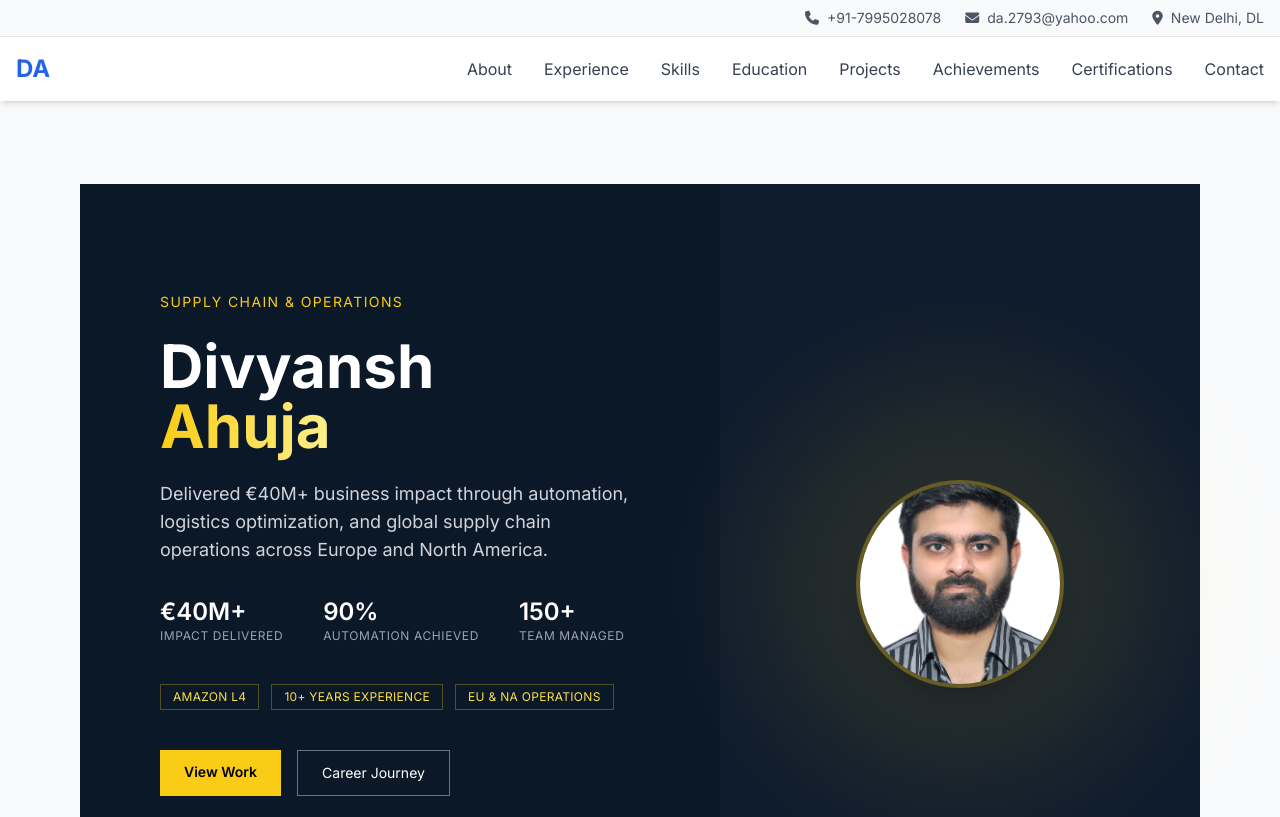
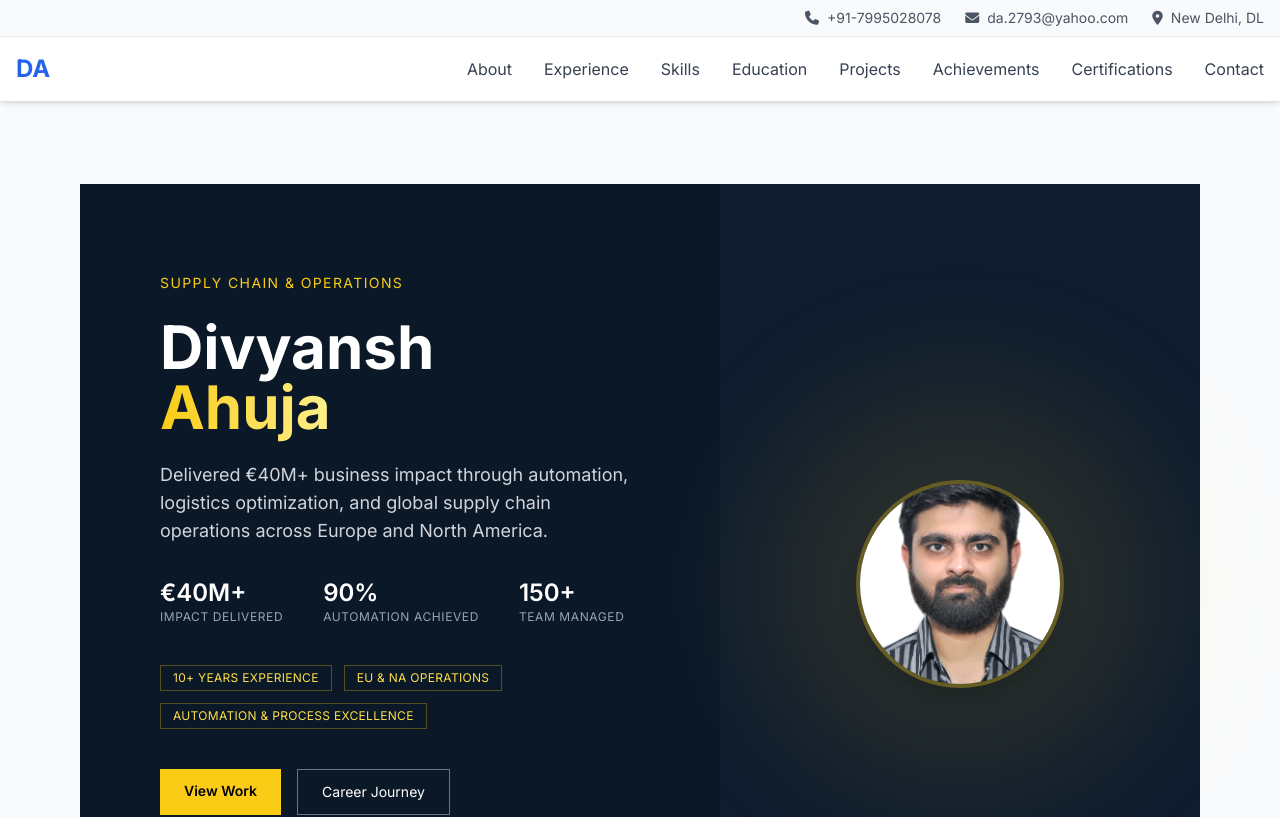
Before and after one commit to DA2793/divyansh-portfolio, a React (Vite) app: page / in a window 1280 px wide. Shown: the top 817 px of the page. Built offline with nearby package versions, Linux system fonts and the light colour scheme.

Commit message:
Corrected highlights

```diff
--- a/src/components/Hero/Hero.jsx
+++ b/src/components/Hero/Hero.jsx
@@ -17,10 +17,10 @@ const Hero = () => {
   ];
 
   const tags = [
-    "Amazon L4",
     "10+ Years Experience",
-    "EU & NA Operations",
-  ];
+  "EU & NA Operations",
+  "Automation & Process Excellence",
+];
 
   const socials = [
     { icon: "fab fa-linkedin-in", link: "https://linkedin.com/in/divyanshahuja" },
```
